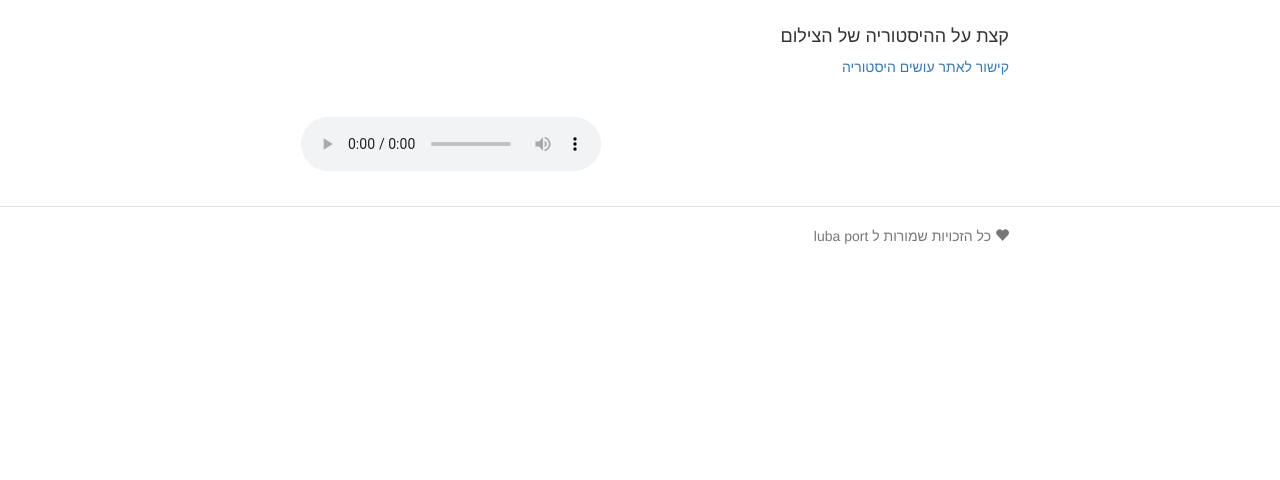
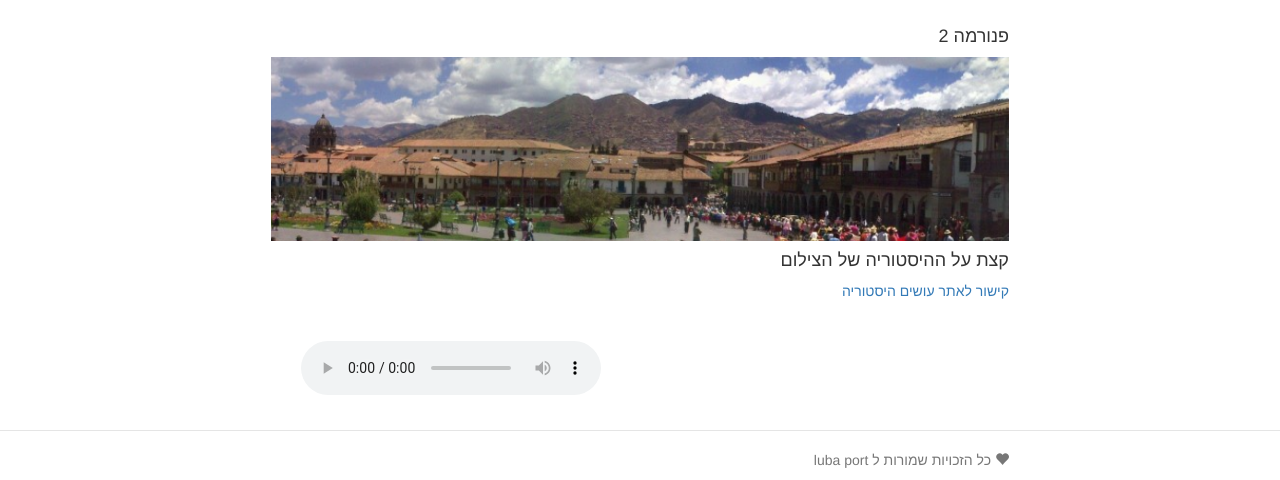
Before and after one commit to yaronkinar/lubaMultimediaProject, a website: page app/index.html at #/home in a window 1280 px wide. Shown: the part 1207-1687 px from the top of the page. Before the commit the page ends 1463 px from the top, so only its background shows below. Drawn offline with nearby package versions, Linux system fonts and the light colour scheme; some packages are replaced by stand-ins of ours; files that its build step writes are made by us from their sources; a script that the page names is missing.

Commit message:
panorama canvas

```diff
--- a/app/index.html
+++ b/app/index.html
@@ -96,6 +96,7 @@
         <script src="scripts/services/anchorsmoothscroll.js"></script>
 
         <script src="scripts/directives/canvas.js"></script>
+        <script src="scripts/directives/panoramaCanvas.js"></script>
 
         <!-- endbuild -->
 </body>
--- a/app/views/about.html
+++ b/app/views/about.html
@@ -5,6 +5,8 @@
 <img src="../images/IMG-20160524-WA0001.jpg" class="img-responsive">
 <h4 id="history">פנורמה </h4>
 <img src="../images/IMG_4174_stitch.jpg" class="img-responsive">
+<h4 id="history">פנורמה  2</h4>
+<panoramacanvasdirective></panoramacanvasdirective>
 
 <h4 id="history">קצת על ההיסטוריה של הצילום </h4>
 <p>
```
Also changed, not shown: app/images/IMG_9044-PANO-c.jpg (added), app/images/PANO (Medium).jpg (added), app/images/PANO.jpg (added).
